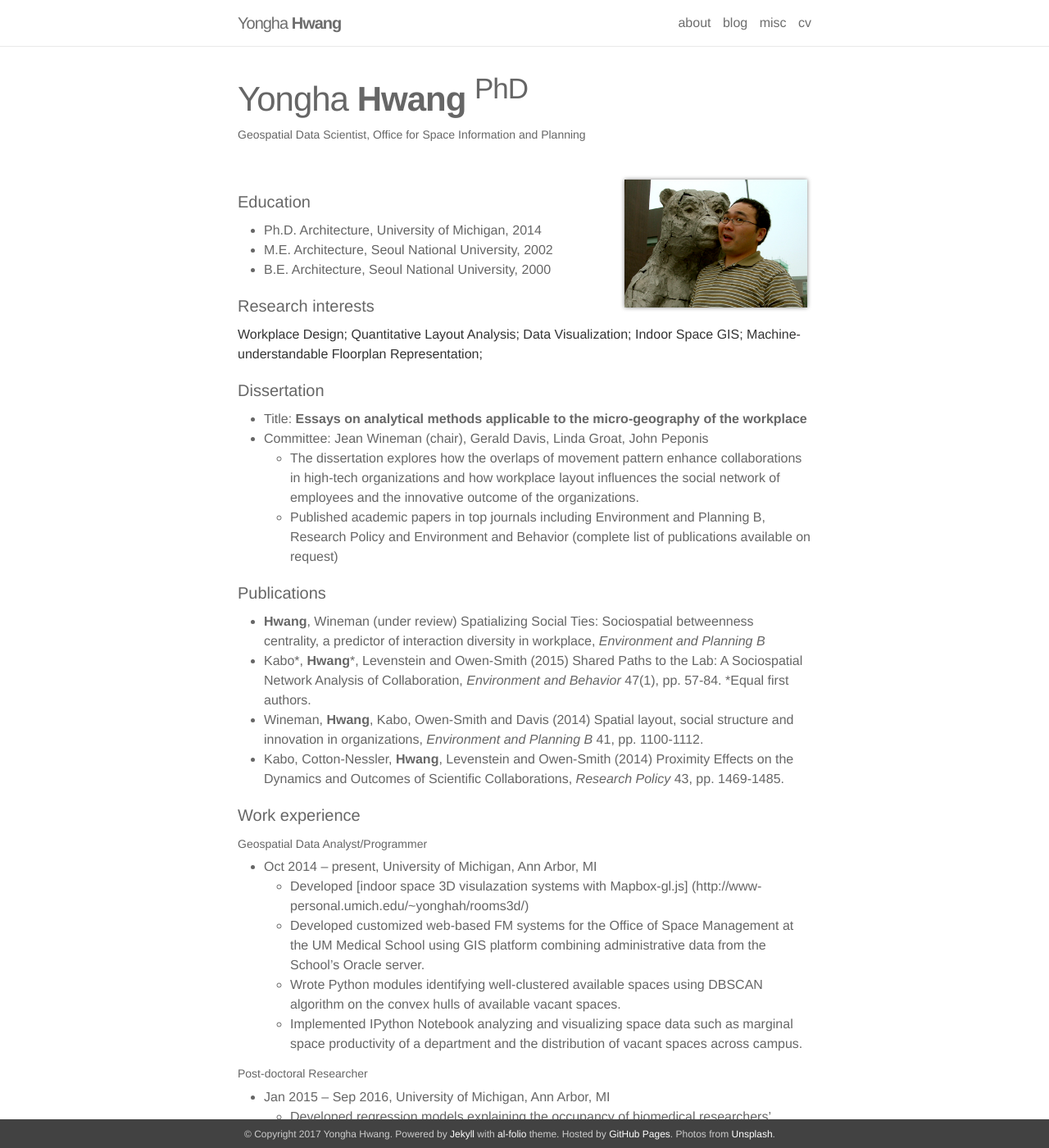
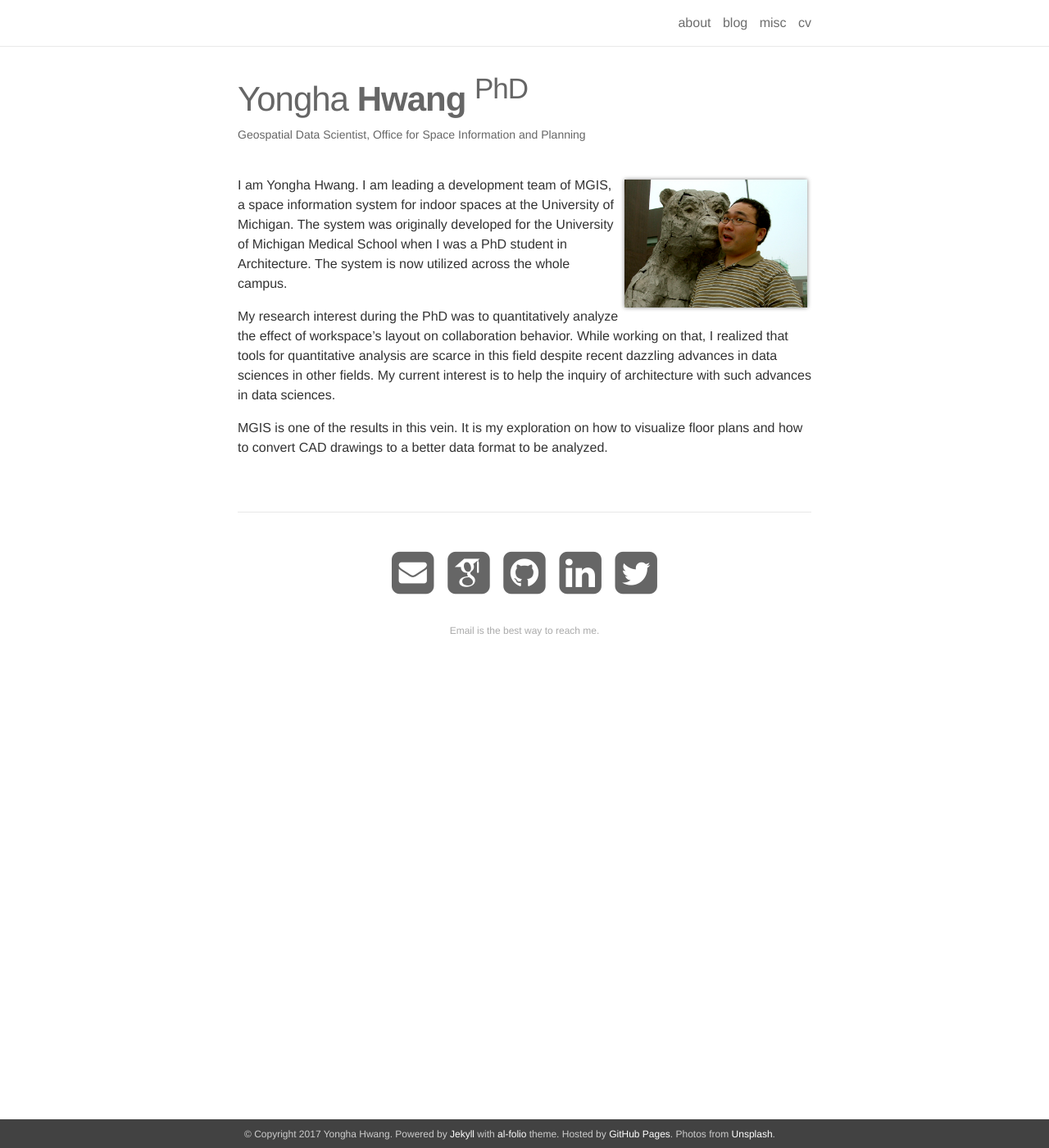
Before and after one commit to yonghah/yonghah2.github.io, a Jekyll site: the page built from _pages/about.md, in a window 1280 px wide and 1400 px high. Shown: the whole window at 82% size. Built offline with Jekyll 4.4.1, drawn with Linux system fonts in a browser that asks for light colours; nearby versions of some CDN libraries; some web fonts are replaced; some of the changed text lies outside the part shown.

Commit message:
mod about

```diff
--- a/_config.yml
+++ b/_config.yml
@@ -19,11 +19,8 @@ last_updated: # leave blank if you don't want to display last updated
 # -----------------------------------------------------------------------------
 github_username: yonghah # put your github username
 twitter_username: pathoverlap # put your twitter username
-linkedin_username: # put your linkedin username
-scholar_authorid: # put your google scholar author id
-contact_note: >
-  Email is the best way to reach me.
-
+scholar_authorid: Iu9k8qQAAAAJ # put your google scholar author id
+contact_note: Email is the best way to reach me.
 # -----------------------------------------------------------------------------
 # Blog
 # -----------------------------------------------------------------------------
--- a/_includes/header.html
+++ b/_includes/header.html
@@ -2,11 +2,12 @@
 
   <div class="wrapper">
 
+    {% if page.layout != "about" %}
     <span class="site-title">
         {% assign name = site.name | split: ' ' %}
         {{ name | first }} <strong>{{ name | last }}</strong>
     </span>
-
+    {% endif %}
     <nav class="site-nav">
 
       <div class="trigger">
--- a/_pages/about.md
+++ b/_pages/about.md
@@ -11,50 +11,8 @@ news: false
 social: true
 ---
 
-#### Education
-- Ph.D.   Architecture, University of Michigan, 2014
-- M.E.    Architecture, Seoul National University, 2002
-- B.E.    Architecture, Seoul National University, 2000
+I am Yongha Hwang. I am leading a development team of MGIS, a space information system for indoor spaces at the University of Michigan. The system was originally developed for the University of Michigan Medical School when I was a PhD student in Architecture. The system is now utilized across the whole campus.
 
-#### Research interests
-Workplace Design; Quantitative Layout Analysis; Data Visualization; Indoor Space GIS; Machine-understandable Floorplan Representation;
+My research interest during the PhD was to quantitatively analyze the effect of workspace's layout on collaboration behavior. While working on that, I realized that tools for quantitative analysis are scarce in this field despite recent dazzling advances in data sciences in other fields. My current interest is to help the inquiry of architecture with such advances in data sciences.
 
-#### Dissertation
-- Title: **Essays on analytical methods applicable to the micro-geography of the workplace**
-- Committee: Jean Wineman (chair), Gerald Davis, Linda Groat, John Peponis
-  - The dissertation explores how the overlaps of movement pattern enhance collaborations in high-tech organizations and how workplace layout influences the social network of employees and the innovative outcome of the organizations.
-  - Published academic papers in top journals including Environment and Planning B, Research Policy and Environment and Behavior (complete list of publications available on request)
-
-#### Publications
-- **Hwang**, Wineman (under review) Spatializing Social Ties:
-Sociospatial betweenness centrality, a predictor of interaction diversity in workplace, *Environment and Planning B*
-- Kabo\*, **Hwang**\*, Levenstein and Owen-Smith (2015)  Shared Paths to the Lab: A Sociospatial Network Analysis of Collaboration, *Environment and Behavior* 47(1), pp. 57-84. *Equal first authors.
-- Wineman, **Hwang**, Kabo, Owen-Smith and Davis (2014) Spatial layout, social structure and innovation in organizations, *Environment and Planning B* 41, pp. 1100-1112.
-- Kabo, Cotton-Nessler, **Hwang**, Levenstein and Owen-Smith (2014) Proximity Effects on the Dynamics and Outcomes of Scientific Collaborations, *Research Policy* 43, pp. 1469-1485.
-
-#### Work experience
-##### Geospatial Data Analyst/Programmer
-- Oct 2014 – present, University of Michigan, Ann Arbor, MI
-  - Developed [indoor space 3D visulazation systems with Mapbox-gl.js] (http://www-personal.umich.edu/~yonghah/rooms3d/)
-  - Developed customized web-based FM systems for the Office of Space Management at the UM Medical School using GIS platform combining administrative data from the School’s Oracle server.
-  - Wrote Python modules identifying well-clustered available spaces using DBSCAN algorithm on the convex hulls of available vacant spaces.
-  - Implemented IPython Notebook analyzing and visualizing space data such as marginal space productivity of a department and the distribution of vacant spaces across campus.
-
-##### Post-doctoral Researcher
-- Jan 2015 – Sep 2016, University of Michigan, Ann Arbor, MI
-  - Developed regression models explaining the occupancy of biomedical researchers’ workstations for Perkins + Will
-  - Conducted benchmark analysis on activity-based workplace layouts across multiple leading biomedical institutions
-
-##### Research Assistant
-- Sep 2007 – Dec 2011, University of Michigan, Ann Arbor, MI
-  - Analyzed movement tracking data of 41 professionals in a global corporation using wearable sensors; extracted interaction patterns from 30 million data points; constructed and analyzed the social network of the professionals
-  - Led statistical analysis on the effect of social network and spatial structure on the innovative outcomes of professionals from life science institute, global automotive company, and multinational software corporation.
-
-##### Full-time Lecturer
-- Jul 2003 – Jun 2006, Korea Army Academy, Yeongcheon, Korea
-  - Courses: Architectural Planning / Building Codes / Introduction to Building Energy System
-  - Developed a design guideline for a new lecture building (172,000 sqft)
-
-#### Awards
-* 2015 King Student Medal for Excellence in Architectural + Environmental Design Research
-* 2007 – 2009 Korean Government Scholarship
+MGIS is one of the results in this vein. It is my exploration on how to visualize floor plans and how to convert CAD drawings to a better data format to be analyzed.
```
Also changed, not shown: _pages/vitae.md (+3 -1 lines), 2 other files.
